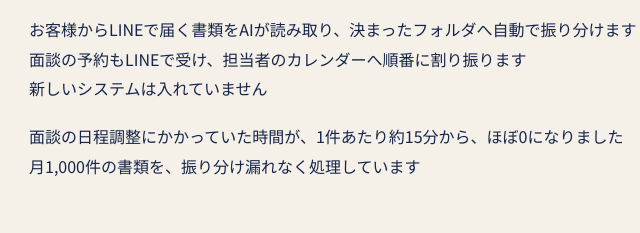
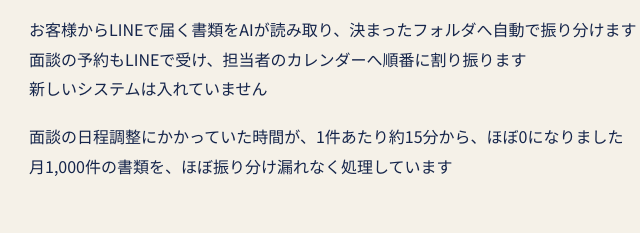
Before and after one commit to Passne-hub/website_daiko, a plain HTML site: page index.html in a window 1280 px wide. Shown: the part 5329-5562 px from the top of the page, 259-899 px from the left. Drawn offline with Linux system fonts and the light colour scheme.

Commit message:
Soften the case-study claim about missed documents
Occasional AI errors do happen, so the result now reads
"almost no missed documents" rather than none.

Co-Authored-By: Claude Fable 5.2 <noreply@anthropic.com>
Claude-Session: https://claude.ai/code/session_01VRFoF9nJ9dzyWny6gUjRB8

```diff
--- a/index.html
+++ b/index.html
@@ -254,7 +254,7 @@ a{color:#15254B;text-underline-offset:4px;text-decoration-thickness:1px}a:hover{
 <dt style="padding-right: 16px; font-weight: 700">業種</dt><dd style="margin: 0">金融業</dd>
 <dt style="padding-right: 16px; font-weight: 700">内容</dt><dd style="margin: 0">書類の受け取りと面談予約を、今あるツールのまま自動にしました</dd>
 <dt style="padding-right: 16px; font-weight: 700">仕組み</dt><dd style="margin: 0">お客様からLINEで届く書類をAIが読み取り、決まったフォルダへ自動で振り分けます<br>面談の予約もLINEで受け、担当者のカレンダーへ順番に割り振ります<br>新しいシステムは入れていません</dd>
-<dt style="padding-right: 16px; font-weight: 700">結果</dt><dd style="margin: 0">面談の日程調整にかかっていた時間が、1件あたり約15分から、ほぼ0になりました<br>月1,000件の書類を、振り分け漏れなく処理しています</dd>
+<dt style="padding-right: 16px; font-weight: 700">結果</dt><dd style="margin: 0">面談の日程調整にかかっていた時間が、1件あたり約15分から、ほぼ0になりました<br>月1,000件の書類を、ほぼ振り分け漏れなく処理しています</dd>
 </dl>
 </div>
 </section>
```
